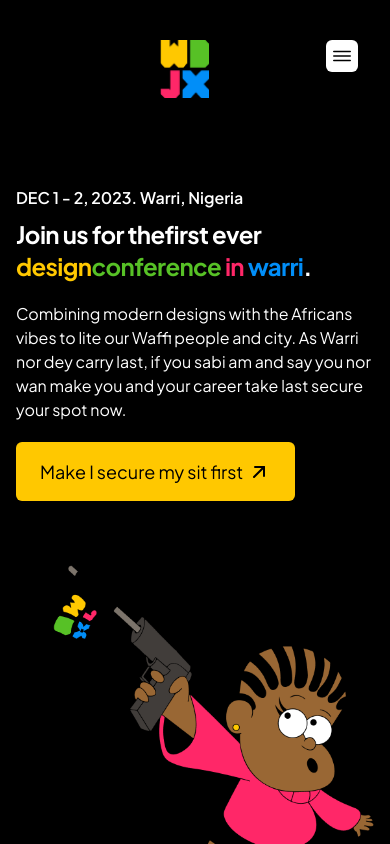
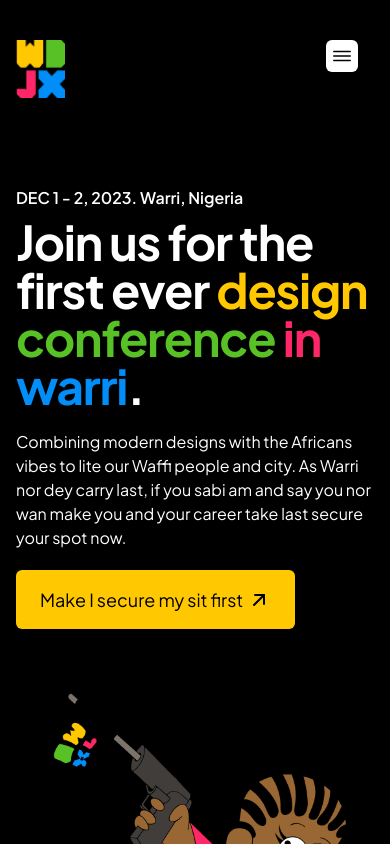
Before and after one commit to Matthewokiemute/wdjx, a Next.js app: page / in a window 390 px wide. Shown: the top 844 px of the page. Built offline with nearby package versions, Linux system fonts and the light colour scheme.

Commit message:
should work now

```diff
--- a/src/components/Footer.jsx
+++ b/src/components/Footer.jsx
@@ -22,7 +22,7 @@ const Footer = () => {
           {/* Mobile Screen */}
           <div className="flex flex-col md:hidden gap-2 items-center mb-16">
             <div className="flex gap-1">
-            <a href="#" className="bg-transparent text-white font-medium text-lg px-6 py-3 border-[1px] border-gray-200 rounded-md">Register</a>
+            <a href="#register" className="bg-transparent text-white font-medium text-lg px-6 py-3 border-[1px] border-gray-200 rounded-md">Register</a>
             <a href="#" className="bg-transparent text-white font-medium text-lg px-6 py-3 border-[1px] border-gray-200 rounded-md">About us</a>
             </div>
             <div className="flex gap-1">
--- a/src/components/Header.jsx
+++ b/src/components/Header.jsx
@@ -20,8 +20,8 @@ const Header = () => {
   };
 
   return (
-    <header className="container relative px-40 pt-4 top-0 z-50">
-      <nav className=" py-6 text-white flex items-center justify-between">
+    <header className="container relative px-4 md:px-40 pt-4 top-0 z-50">
+      <nav className="container py-6 text-white md:flex md:items-center md:justify-between">
         <div className="font-semibold text-2xl lg:text-3xl">
           <a href="#home">
             <Image src="/wdjx.png" alt="WDJX Logo" height={50} width={50} />
@@ -72,7 +72,7 @@ const Header = () => {
         {showMobileMenu && (
           <div className="bg-[#141414] text-white h-[100vh] fixed inset-0">
             <div className="h-full grid place-items-start">
-              <ul className="pt-28 text-2xl pl-10 pb-8 flex flex-col gap-6">
+              <ul className="pt-28 text-2xl pl-10 pb-6 flex flex-col gap-6">
                 <li
                   data-aos-delay="400"
                   data-aos="fade-up"
--- a/src/components/HeroSection.jsx
+++ b/src/components/HeroSection.jsx
@@ -11,13 +11,13 @@ const HeroSection = () => {
     <div className="px-4 my-16 lg:my-20 lg:px-40 ">
       <p className="mb-2 lg:mb-4 md:text-[17px] text-[#fff] lg:w-3/4 font-semibold">DEC 1 - 2, 2023. Warri, Nigeria</p>
       <h1
-        className="text-2xl md:text-3xl lg:text-7xl font-bold mb-5 lg:mb-10 text-white -tracking-wide"
+        className="text-5xl md:text-6xl lg:text-7xl font-bold mb-5 lg:mb-10 text-white -tracking-wide"
         // data-aos="fade-up"
         // data-aos-delay="400"
       >
-       Join us for the<br className="hidden lg:inline-block" />
+       Join us for the <br className="hidden lg:inline-block" />
        first ever <span className="text-primary">design</span><br className="hidden lg:inline-block" />
-       <span className="text-green">conference</span> <span className="text-pink">in </span><span className="text-blue">warri</span>.
+       <span className="text-green"> conference</span> <span className="text-pink">in </span><span className="text-blue">warri</span>.
       </h1>
       <p
         className="mb-5 lg:mb-10 md:text-[17px] text-[#fff] lg:w-3/5"
```
